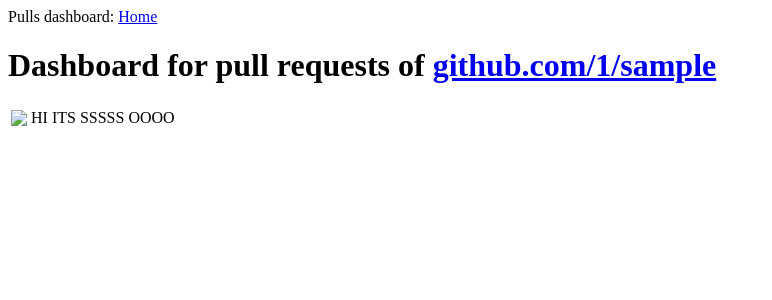
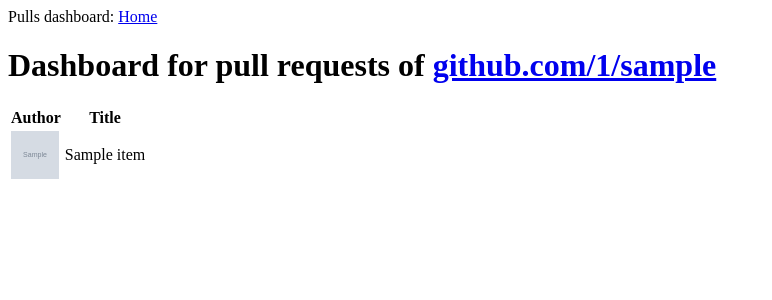
Before and after one commit to virbenka/pulls_dashboard, a Flask app: a page that uses app/templates/dashboard.html in a window 1280 px wide. Shown: the top 300 px of the page, without its empty margins (0-772 px from the left). Run offline with Flask 2, Linux system fonts and the light colour scheme; grey boxes marked "Sample" are stand-in pictures; a database or web service that is not in the repository returns one stand-in record (values such as "Sample title"); data that the repository does not hold is empty.

Commit message:
started to work with prs data

```diff
--- a/app/repo.py
+++ b/app/repo.py
@@ -3,9 +3,31 @@
 class RepoDetails():
     def __init__ (self, owner, name):
         self.link = "github.com/"+owner+'/'+name
-        self.dev_link = "https://api.github.com/"+owner+'/'+name
+        self.dev_link = "https://api.github.com/repos/"+owner+'/'+name
     def getLink(self):
         return self.link
     def validateRepo(self):
         responce = requests.get("https://" + self.link)
         return responce
+    def getRequests(self):
+        responce = requests.get(self.dev_link+'/pulls?state=open').json()
+        pull_requests = []
+        for elem in responce:
+            pull_requests.append(PullRequest(elem))
+        return pull_requests
+
+class PullRequest():
+    def __init__ (self, data):
+        self.login = data['user']['login']
+        self.avatar = data['user']['avatar_url']
+        self.title = data['title']
+    def getLogin(self):
+        return self.login
+    def getAvatar(self):
+        return self.avatar
+    def getTitle(self):
+        return self.title
+    def getStatus(self):
+        return self.status
+    def getLastUpdateTime(self):
+        return self.last_updated
--- a/app/routes.py
+++ b/app/routes.py
@@ -1,7 +1,7 @@
 from flask import render_template, flash, redirect, url_for
 from app import app
 from app.forms import RepoChoice
-from app.repo import RepoDetails
+from app.repo import RepoDetails, PullRequest
 
 @app.route('/', methods=['GET', 'POST'])
 @app.route('/choice', methods=['GET', 'POST'])
@@ -16,7 +16,9 @@
     repo = RepoDetails(owner, name)
     if repo.validateRepo():
         repo_link = repo.getLink()
-        return render_template('dashboard.html', title='Dashboard', text="lalalla", repo_link=repo_link)
+        pull_requests = repo.getRequests()
+        return render_template('dashboard.html', title='Dashboard',
+                               text="lalalla", repo_link=repo_link, pull_requests=pull_requests)
     else:
         flash("This repository doesn't exist")
         return redirect(url_for('choice'))
--- a/app/templates/dashboard.html
+++ b/app/templates/dashboard.html
@@ -1,15 +1,20 @@
 {% extends "base.html" %}
 
 {% block content %}
-  <h1>Dashboard for pull requests of <a href="{{ ''.join(['http://', repo_link]) }}"> {{ repo_link }} </a></h1>
+  <h1>Dashboard for pull requests of <a href="{{ ''.join(['http://', repo_link]) }}" > {{ repo_link }} </a></h1>
   <table>
-  <TR>
-     <TD class="c1"><IMG src="favicon.ico"></TD>
-     <TD class="c2">HI</TD>
-     <TD class="c3">ITS</TD>
-     <TD class="c4"><SPAN>SSSSS</SPAN></TD>
-     <TD class="c5"><SPAN>OOOO</SPAN></TD>
-  </TR>
-  </table>
+  <thead>
+    <tr>
+      <th>Author</th>
+      <th>Title</th>
+    </tr>
+  </thead>
+  <tbody>
+    {% for pull in pull_requests %}
+      <tr>
+        <td> <img src="{{ pull.getAvatar() }}" style="width:48px;height:48px;"> </td>
+        <td> {{ pull.getTitle() }} </td>
+      </tr>
+    {% endfor %}
 
 {% endblock %}
```
